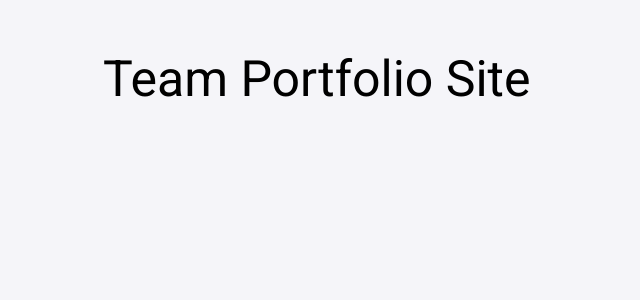
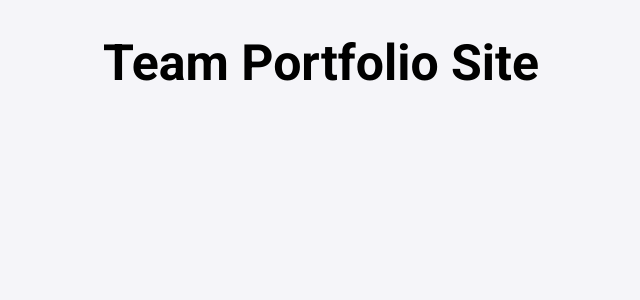
Before and after one commit to SantiagoVeraEspinoza/PersonalPortfolio, a Flask app: page /project/0 in a window 1280 px wide. Shown: the part 80-380 px from the top of the page, without its empty margins (89-729 px from the left). Run offline with Flask 2, Linux system fonts and the light colour scheme; parts of the project's set-up code (start-up, migrations or seed data) failed here and were passed over.

Commit message:
0.9.2 Fixed favicon

```diff
--- a/app/templates/project.html
+++ b/app/templates/project.html
@@ -15,7 +15,7 @@
     rel="stylesheet" />
 
   <link lang="sass" rel="stylesheet" href="../static/styles/main.css" />
-  <link rel="icon" href="./static/img/favicon.ico" type="image/x-icon" />
+  <link rel="icon" href="../static/img/favicon.ico" type="image/x-icon" />
   <title>{{ title }}</title>
 </head>
 
@@ -30,7 +30,7 @@
         </div>
     </header>
 
-    <p class="divisor-text">{{title}}</p>
+    <h1 class="divisor-text">{{title}}</p>
 </body>
 
 </html>
```
